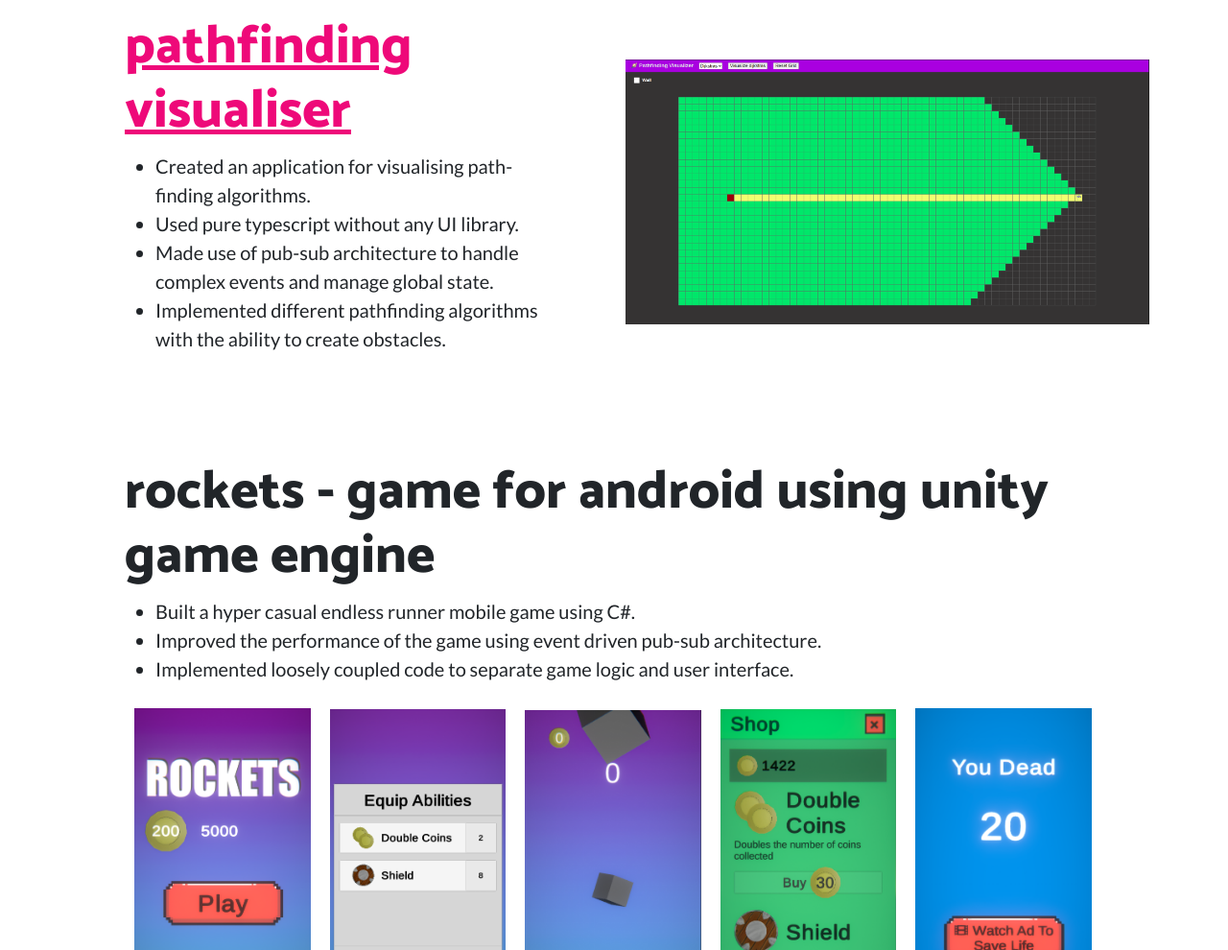
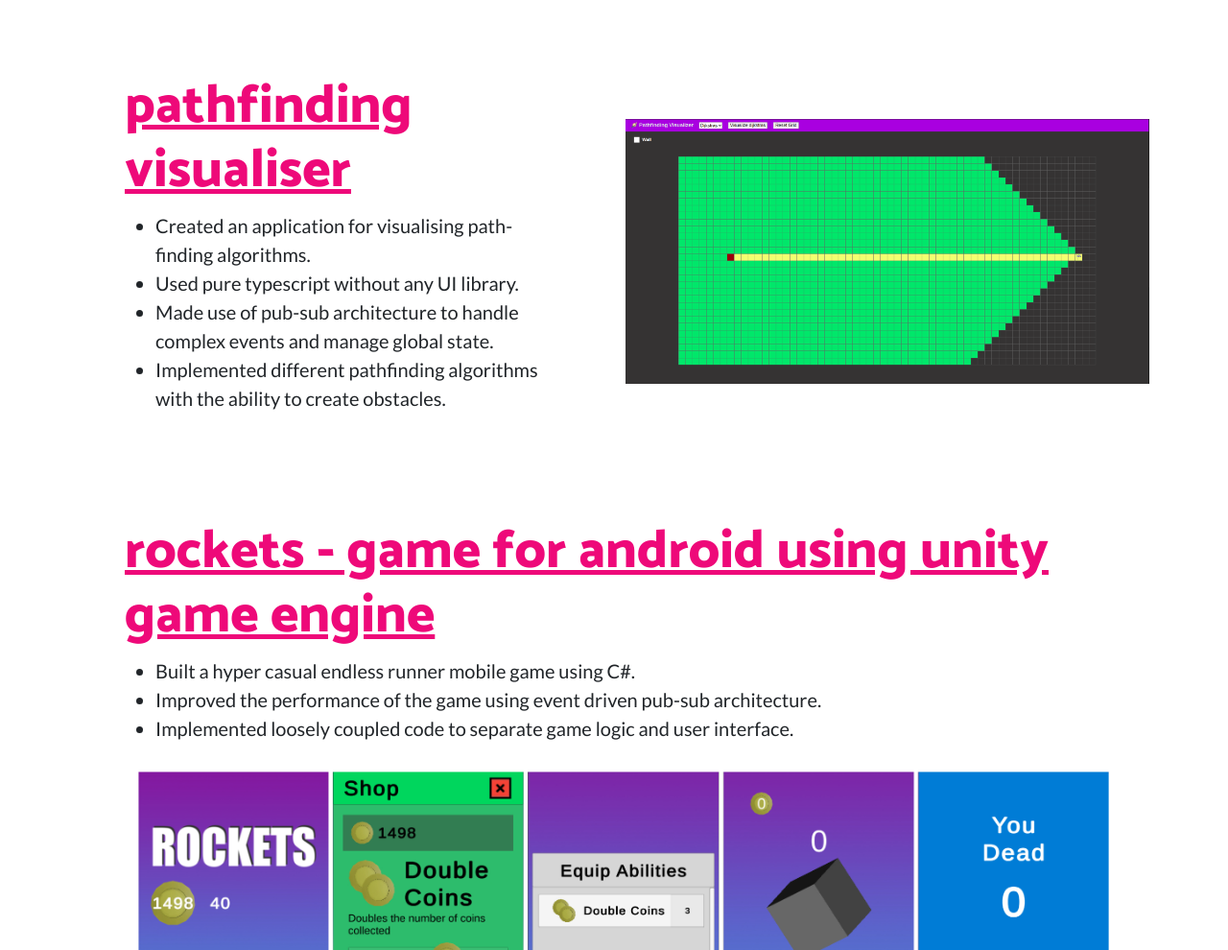
Before and after one commit to tam2628/Portfolio, a plain HTML site: page index.html in a window 1280 px wide. Shown: the part 1810-2800 px from the top of the page at 96% size. Drawn offline with Linux system fonts and the light colour scheme.

Commit message:
Added new links in the index.html page

```diff
--- a/index.html
+++ b/index.html
@@ -93,6 +93,12 @@
             mail me at
             <a href="mailto:hi@tauseefahmad.com"
               ><strong>hi@tauseefahmad.com</strong></a
+            ><br />🔗const Github =
+            <a href="https://github.com/tam2628" target="_blank"
+              >https://github.com/tam2628</a
+            ><br />💻const LeetCode =
+            <a href="https://leetcode.com/tam2628" target="_blank"
+              >https://leetcode.com/tam2628</a
             >
           </p>
           <div
@@ -247,7 +253,9 @@
           <div class="col-lg-12 col-xl-12 order-lg-2">
             <div class="p-5">
               <h2 class="display-4">
-                rockets - game for android using unity game engine
+                <a href="https://github.com/tam2628/Rockets" target="_blank"
+                  >rockets - game for android using unity game engine</a
+                >
               </h2>
               <ul>
                 <li style="font-size: 20px">
@@ -264,29 +272,8 @@
               </ul>
               <img
                 class="img-fluid"
-                src="assets/img/Main%20menu%20ss.png"
+                src="assets/img/game_collage_jpg.jpg"
                 style="margin: 10px"
-                width="18%"
-              /><img
-                class="img-fluid"
-                src="assets/img/Equip%20Ability%20SS.png"
-                style="margin: 10px"
-                width="18%"
-              /><img
-                class="img-fluid"
-                src="assets/img/Game%20screen%20SS.png"
-                style="margin: 10px"
-                width="18%"
-              /><img
-                class="img-fluid"
-                src="assets/img/Shop%20Menu%20ss.png"
-                style="margin: 10px"
-                width="18%"
-              /><img
-                class="img-fluid"
-                src="assets/img/Ded%20SS.png"
-                style="margin: 10px"
-                width="18%"
               />
             </div>
           </div>
```
Also changed, not shown: assets/img/game_collage_jpg.jpg (added).
